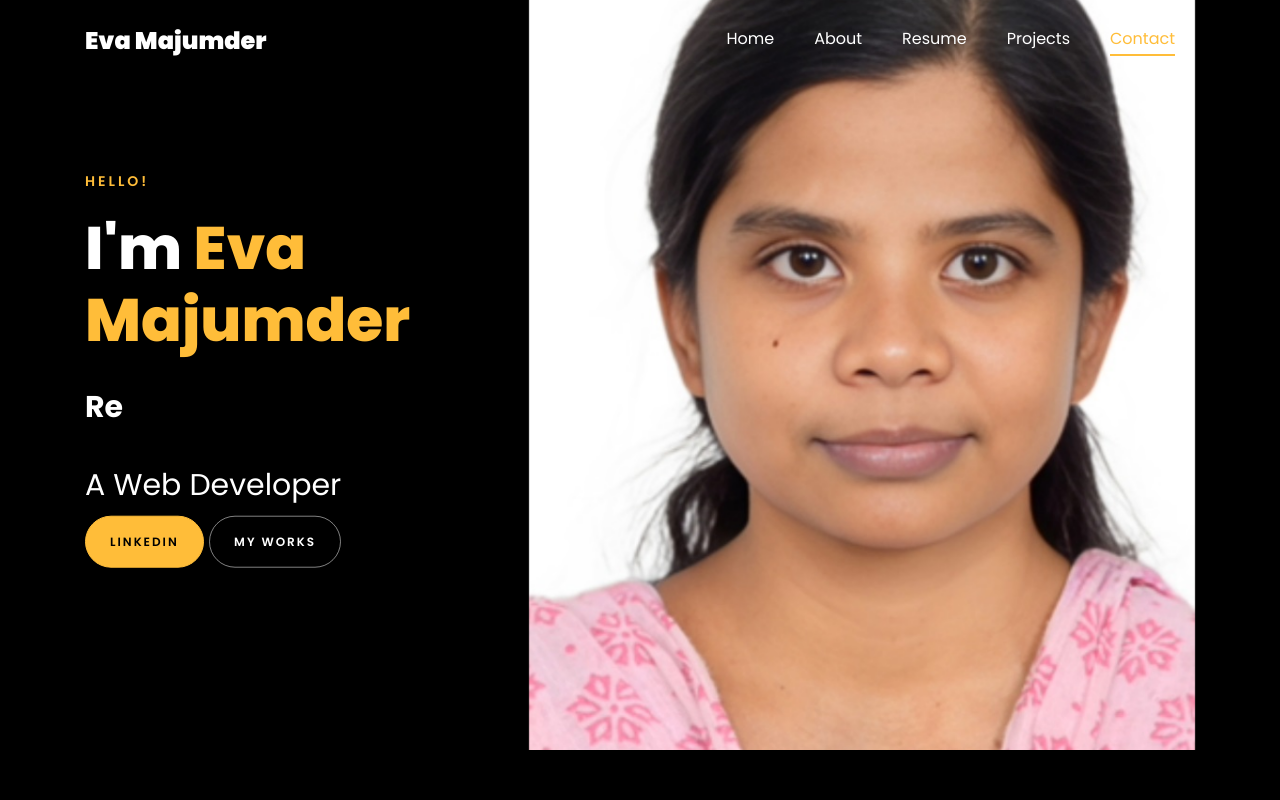
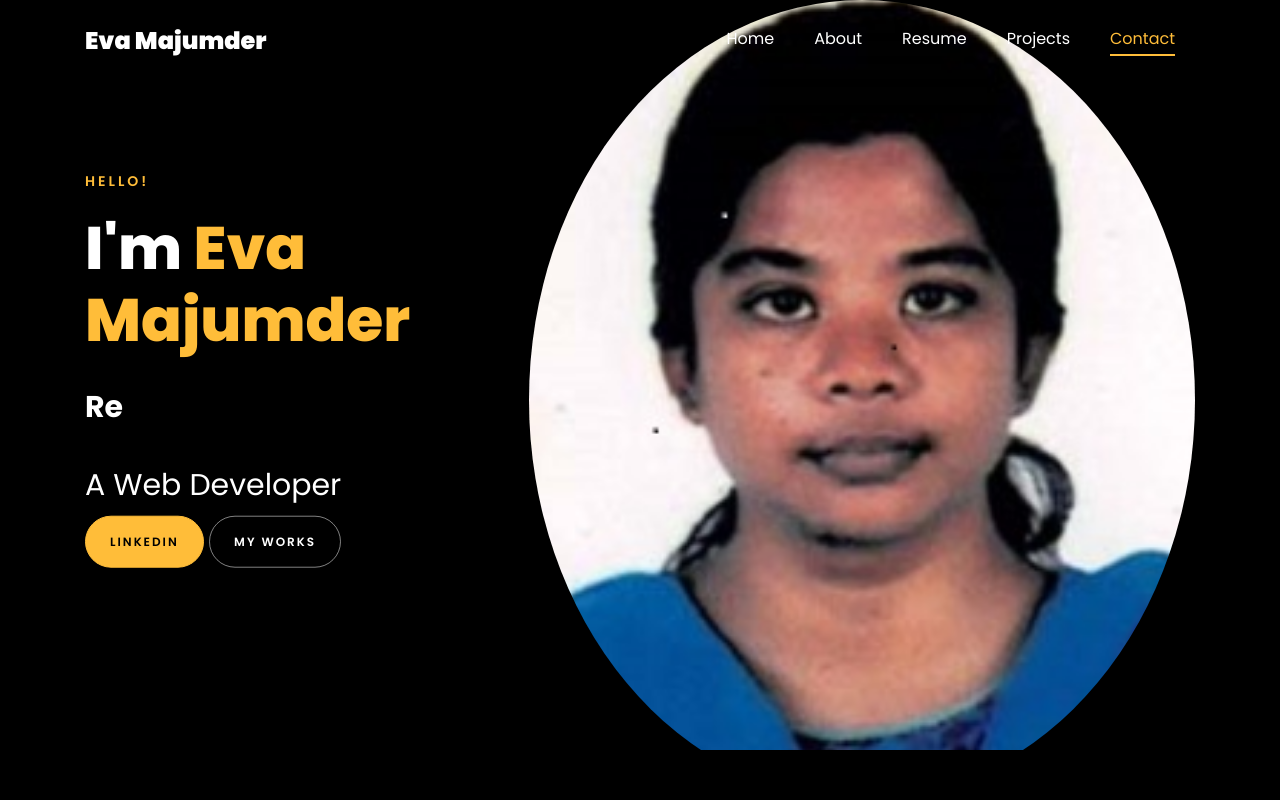
Before and after one commit to eva0dev/eva0dev.github.io, a plain HTML site: page index.html in a window 1280 px wide. Shown: the top 800 px of the page. Drawn offline with Linux system fonts and the light colour scheme; files whose address does not match are found by name.

Commit message:
Update index.html

```diff
--- a/index.html
+++ b/index.html
@@ -108,7 +108,13 @@
 .zoom-effect:hover {
   transform: scale(1.1);
 }
-
+.custom-rounded-img {
+        border-radius: 50%; /* Fully rounded for a circle */
+        width: 30px; /* Set the width you need */
+        height: 30px; /* Set the height you need */
+        background-size: cover; /* Ensures the image covers the div */
+        background-position: center; /* Centers the background image */
+    }
 
 </style>
 
@@ -141,7 +147,7 @@
 	      	<div class="overlay"></div>
 	         <div class="container">
 	          <div class="row d-md-flex no-gutters slider-text align-items-end justify-content-end" data-scrollax-parent="true">
-	          	<div class="one-third js-fullheight order-md-last img" style="background-image:url(images/Photo.jpg);">
+	          	<div class="one-third js-fullheight order-md-last img custom-rounded-img" style="background-image:url(images/Photo_01.jpg); height: 50px;">
 	          	 <div class="overlay"></div>
 	          	</div>
 		          <div class="one-forth d-flex  align-items-center ftco-animate" data-scrollax=" properties: { translateY: '70%' }">
```
